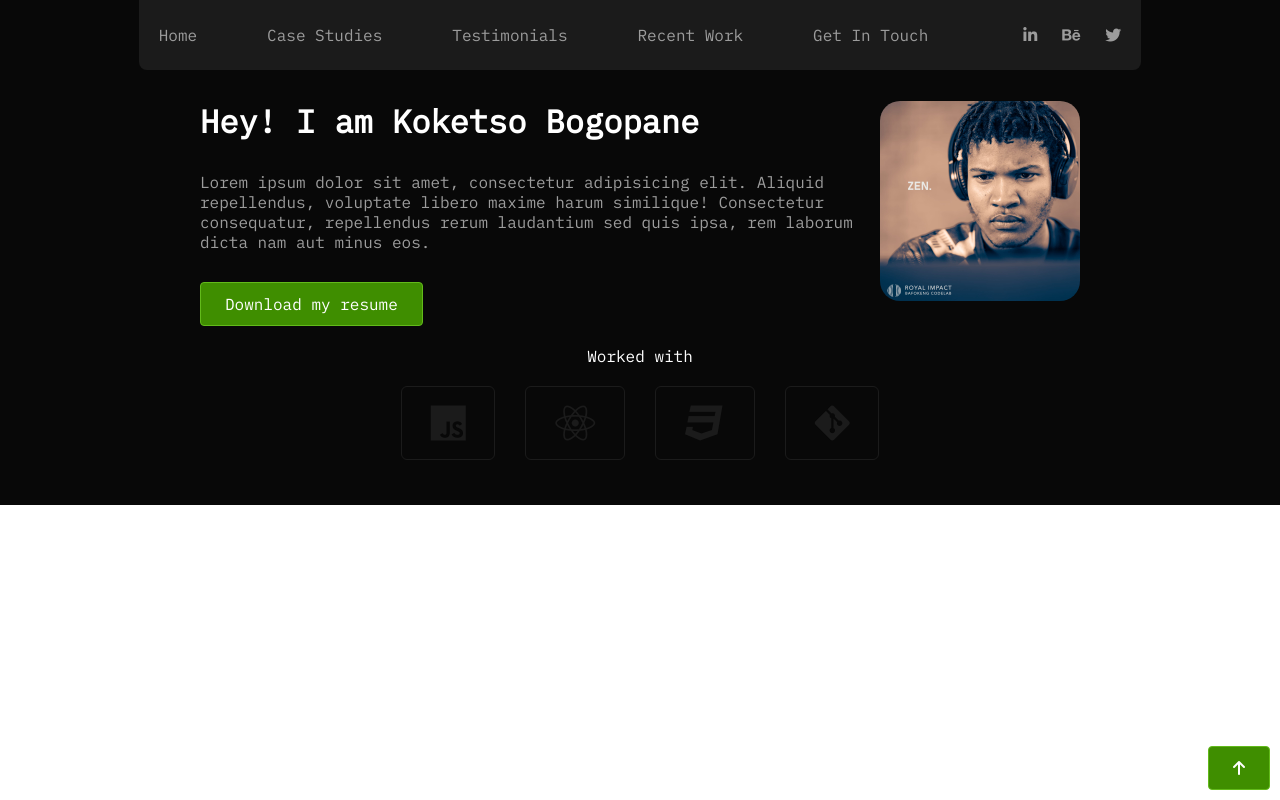
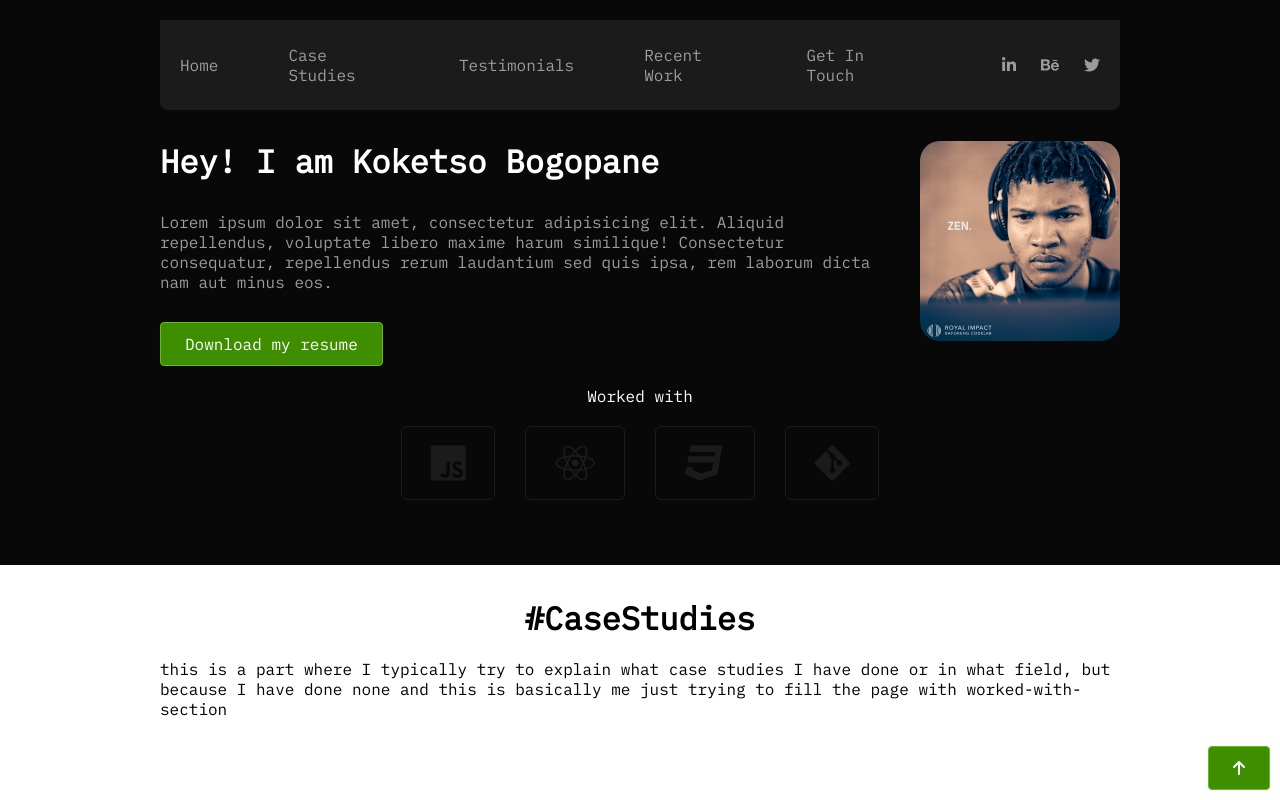
Before and after one commit to koketsobogopane/portfolio-re, a plain HTML site: page Index.html in a window 1280 px wide. Drawn offline with Linux system fonts and the light colour scheme; files whose address does not match are found by name.

Commit message:
Add case study section structure

```diff
--- a/Index.html
+++ b/Index.html
@@ -20,6 +20,7 @@
     <title>My Portfolio</title>
   </head>
   <body>
+
     <a class="link-button" href=""><i class="fa-solid fa-arrow-up"></i></a>
     <div class="home-section">
       <nav class="navbar-large">
@@ -93,5 +94,11 @@
         </div>
       </div>
     </div>
+    <div class="content-sec">
+      <h1>
+        #CaseStudies
+      </h1>
+      <p> this is a part where I typically try to explain what case studies I have done or in what field, but because I have done none and this is basically me just trying to fill the page with worked-with-section</p>
+    </div>
   </body>
 </html>
--- a/styles/content-card.css
+++ b/styles/content-card.css
@@ -36,16 +36,31 @@
     }
 }
 
+.content-sec {
+    display: flex;
+    flex-direction: column;
+    justify-content: center;
+    align-items: center;
+    gap: 20px;
+    padding: 20px;
+}
+
 @media only screen and (min-width: 430px) {
 
     .content-section {
         flex-direction: row;
-        padding: 30px 50px 20px 50px;
+        padding: 30px 0px 20px 0px;
     }
 }
 
 @media only screen and (min-width: 770px) {
     .content-section {
-        padding: 30px 200px 20px 200px;
+        padding: 30px 0px 20px 0px;
+    }
+
+    .content-sec {
+        padding-left: 10rem;
+        padding-right: 10rem;
+        padding-top: 2rem;
     }
 }
--- a/styles/index.css
+++ b/styles/index.css
@@ -9,6 +9,7 @@
     padding: 0;
     font-family: "myFirstFont";
 }
+
 .link-button {
     color: #fff;
     padding: 11px 24px;
@@ -27,14 +28,13 @@
 }
 .home-section {
 
-    padding: 10px;
     display: flex;
     flex-direction: column;
     align-items: center;
     justify-content: center;
 
     background-color: #080808;
-
+    padding: 20px;
 
 
     .image-container {
@@ -113,7 +113,8 @@ ul {
 
 
     .home-section {
-        padding: 0;
+        padding-left: 10rem;
+        padding-right: 10rem;
 
       }
 
```
